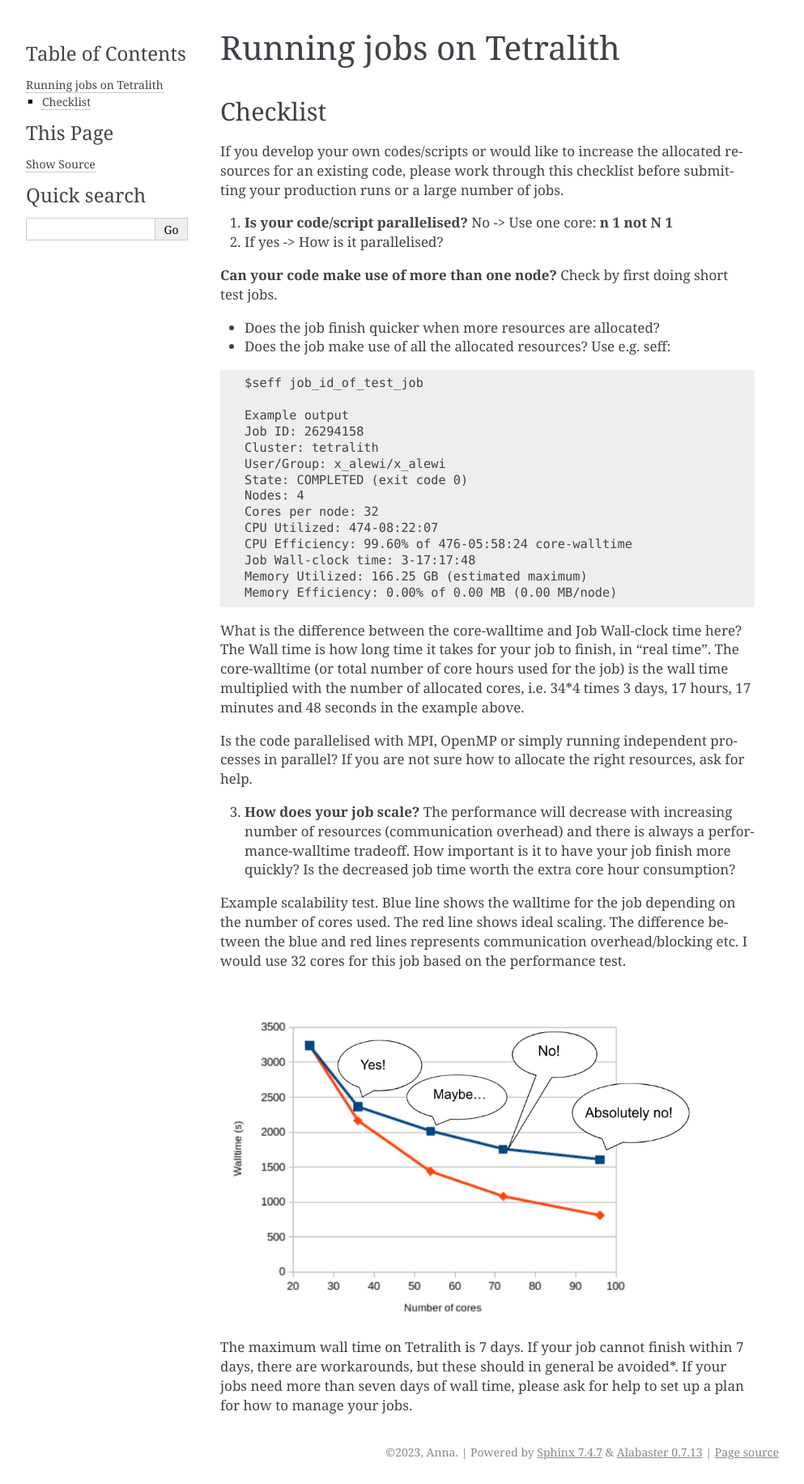
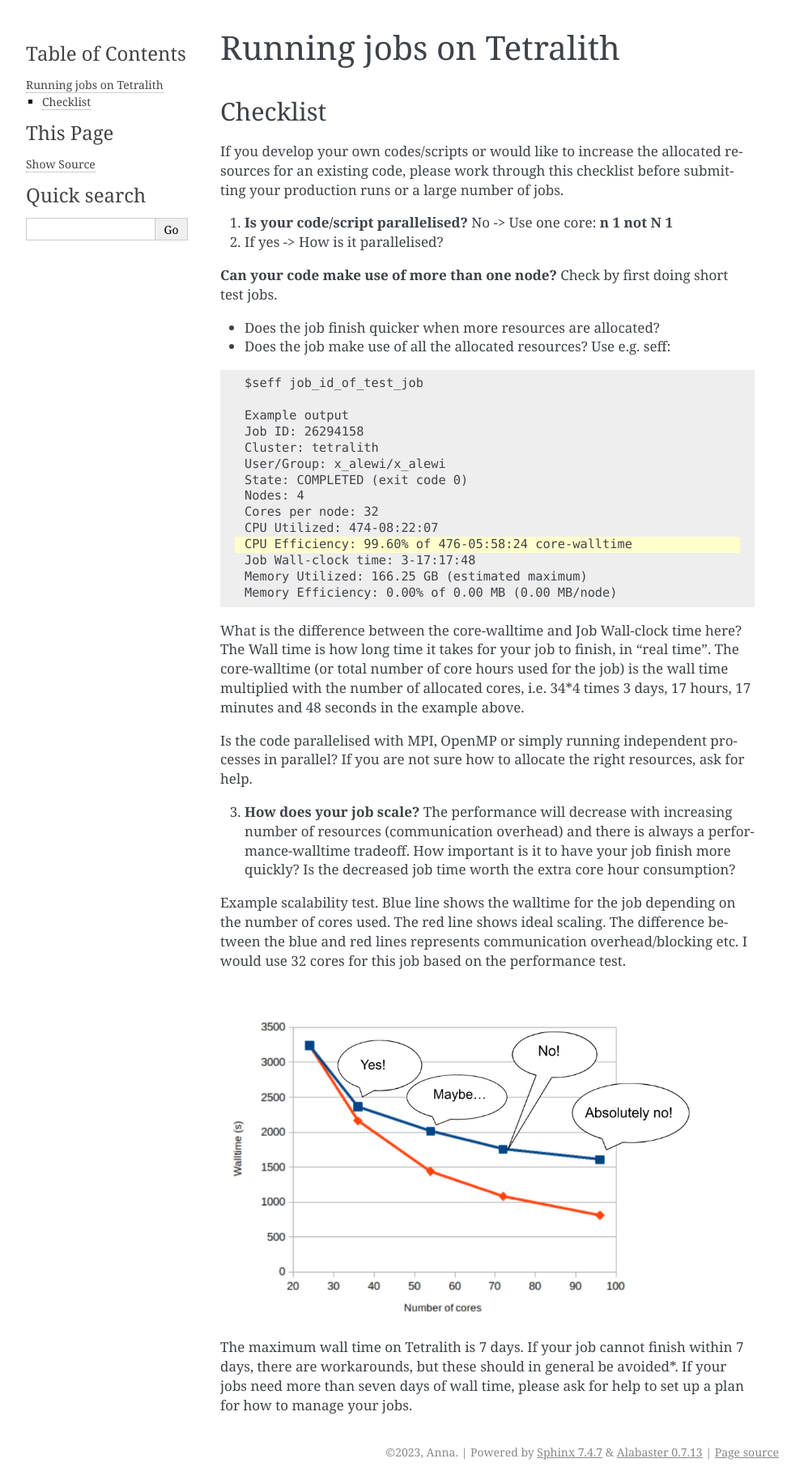
Before and after one commit to annlew/BCsupport, a Sphinx documentation site: the page built from doc/batchjobs/checklist.rst, in a window 1280 px wide. Shown: the whole page at 81% size, without its empty margins (148-1141 px from the left). Built offline with Sphinx 7.4.7, drawn with Linux system fonts in a browser that asks for light colours; part of the change alters nothing that is shown.

```diff
--- a/doc/batchjobs/checklist.rst
+++ b/doc/batchjobs/checklist.rst
@@ -19,6 +19,7 @@ If you develop your own codes/scripts or would like to increase the allocated re
 * Does the job make use of all the allocated resources? Use e.g. seff:
 
 .. code-block:: text
+    :emphasize-lines: 11
 
     $seff job_id_of_test_job
 
```
